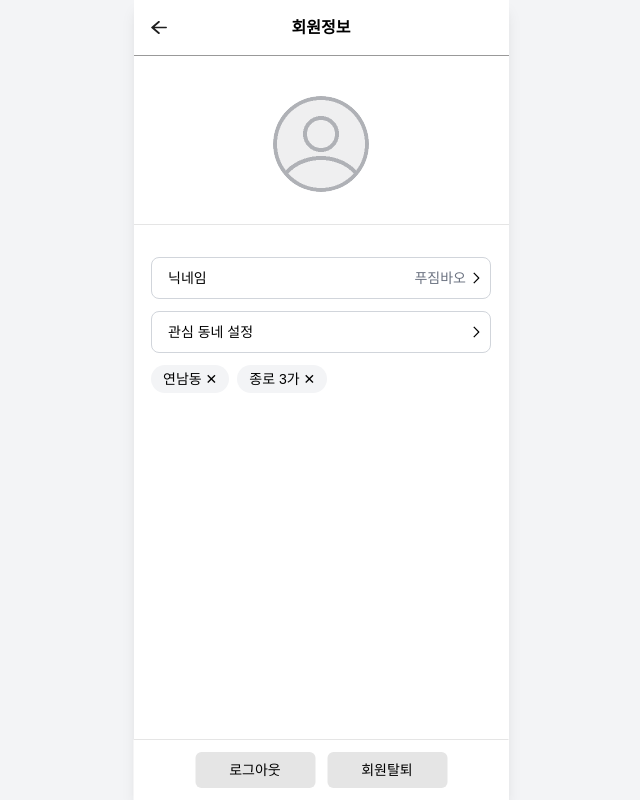
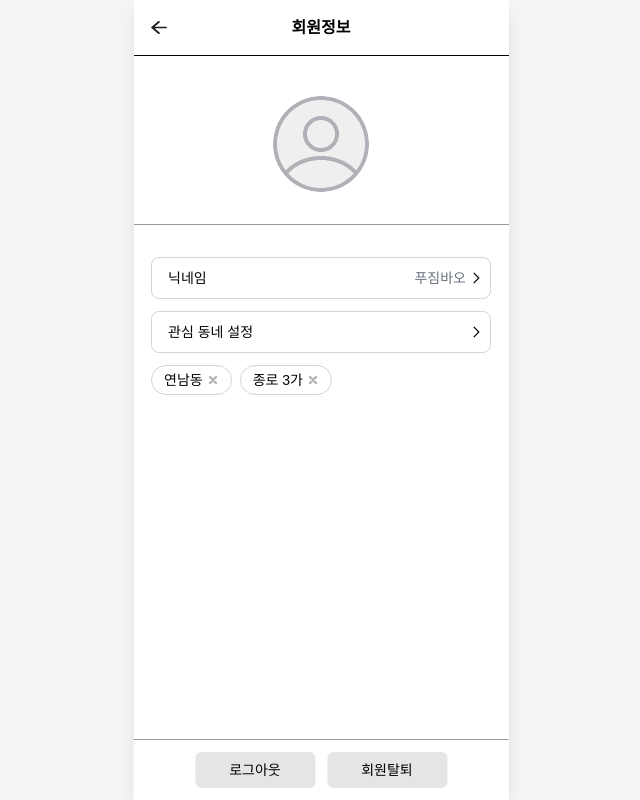
Before and after one commit to dongnae-bangnae/FE, a React (Vite) app: page /mypage/profile in a window 1280 px wide. Shown: the whole page, without its empty margins (319-959 px from the left). Built offline with nearby package versions, Linux system fonts and the light colour scheme.

Commit message:
💄 Design: UI 세부 조정

```diff
--- a/src/components/common/BottomTabBar.tsx
+++ b/src/components/common/BottomTabBar.tsx
@@ -29,7 +29,7 @@ const BottomTabBar = () => {
             onClick={() => navigate(tab.path)}
             className="flex flex-1 flex-col items-center justify-center"
           >
-            <img src={tab.icon} alt={tab.label} className="w-[30px] h-[30px]" />
+            <img src={tab.icon} alt={tab.label} className="w-[26px] h-[26px]" />
           </button>
         ))}
       </div>
--- a/src/components/common/Header.tsx
+++ b/src/components/common/Header.tsx
@@ -27,7 +27,7 @@ const Header = ({
   return (
     <div
       className={`w-full h-[56px] flex items-center ${bgColor} ${
-        underline ? "border-b border-[#999999]" : ""
+        underline ? "border-b border-[#000]" : ""
       }`}
     >
       {/* 왼쪽 */}
--- a/src/pages/MyPage.tsx
+++ b/src/pages/MyPage.tsx
@@ -35,7 +35,7 @@ function MyPage() {
       <div style={{ height: "16px" }} />
 
       {/* 상단바 (알림 + 설정 아이콘 그룹) */}
-      <div className="w-full flex justify-end items-center mt-2 mb-4 pr-2">
+      <div className="w-full flex justify-end items-center mt-1 mb-4">
         <div className="flex items-center" style={{ gap: "9px" }}>
           <img
             src={RingIcon}
@@ -62,13 +62,13 @@ function MyPage() {
         <img
           src={DefaultProfile}
           alt="프로필"
-          className="w-24 h-24 rounded-full mb-2"
+          className="w-20 h-20d rounded-full mb-3"
         />
-        <p className="text-lg font-semibold">@기영이</p>
+        <p className="text-md font-semibold">@기영이</p>
       </div>
 
       {/* 탭 버튼 */}
-      <div className="flex justify-center mt-4">
+      <div className="flex justify-center mt-6">
         <button
           onClick={() => setSelectedTab("saved")}
           className={`w-[90px] h-9 rounded-lg text-sm font-medium
@@ -98,8 +98,8 @@ function MyPage() {
         </button>
       </div>
 
-      {/* 구분선 */}
-      <div className="w-full mt-4 border-b border-[#E5E5E5]" />
+      {/* 구분선 E5E5E5 */}
+      <div className="w-full mt-4 border-b border-[#999]" />
 
       {/* 저장 탭 */}
       {selectedTab === "saved" && (
--- a/src/pages/MyProfilePage.tsx
+++ b/src/pages/MyProfilePage.tsx
@@ -3,6 +3,7 @@ import { useNavigate } from "react-router-dom";
 
 import DefaultProfile from "../assets/icon-defaultProfile.svg";
 import NextIcon from "../assets/icon-next.svg";
+import XIcon from "../assets/icon-x.svg";
 import ConfirmModal from "../components/common/ConfirmModal";
 import Header from "../components/common/Header";
 
@@ -11,6 +12,7 @@ function MyProfilePage() {
   const [profileUrl, setProfileUrl] = useState<string>("");
   const [showLogoutModal, setShowLogoutModal] = useState(false);
   const [showDeleteAccountModal, setShowDeleteAccountModal] = useState(false);
+  const [areas, setAreas] = useState<string[]>(["연남동", "종로 3가"]);
 
   const handleProfileChange = (e: ChangeEvent<HTMLInputElement>) => {
     const file = e.target.files?.[0];
@@ -41,6 +43,10 @@ function MyProfilePage() {
     navigate("/login", { replace: true });
   };
 
+  const handleRemoveArea = (area: string) => {
+    setAreas((prev) => prev.filter((item) => item !== area));
+  };
+
   return (
     <>
       <Header title="회원정보" underline={true} />
@@ -65,7 +71,7 @@ function MyProfilePage() {
           />
 
           {/* 구분선 */}
-          <div className="w-full mt-4 mb-8 border-b border-[#E5E5E5]" />
+          <div className="w-full mt-4 mb-8 border-b border-[#999]" />
 
           {/* 닉네임 */}
           <div className="w-[340px] flex justify-between items-center py-2.5 border border-[#D1D5DB] rounded-lg text-sm font-medium mb-3">
@@ -88,17 +94,25 @@ function MyProfilePage() {
 
           {/* 관심 동네 태그 */}
           <div className="flex flex-wrap gap-2 mt-3 w-[340px]">
-            <span className="bg-[#F3F4F6] text-sm text-black px-3 py-1 rounded-full">
-              연남동 ✕
-            </span>
-            <span className="bg-[#F3F4F6] text-sm text-black px-3 py-1 rounded-full">
-              종로 3가 ✕
-            </span>
+            {areas.map((area) => (
+              <span
+                key={area}
+                className="flex items-center gap-1 text-sm text-black px-3 py-1 rounded-full border border-gray-300"
+              >
+                {area}
+                <img
+                  src={XIcon}
+                  alt="삭제"
+                  className="w-3 h-3 cursor-pointer"
+                  onClick={() => handleRemoveArea(area)}
+                />
+              </span>
+            ))}
           </div>
         </div>
       </div>
 
-      <div className="fixed bottom-0 left-1/2 -translate-x-1/2 w-[375px] bg-white border-t border-[#E5E5E5] px-4 py-3 flex justify-center gap-3 z-50">
+      <div className="fixed bottom-0 left-1/2 -translate-x-1/2 w-[375px] bg-white border-t border-[#999] px-4 py-3 flex justify-center gap-3 z-50">
         <button
           onClick={() => setShowLogoutModal(true)}
           className="w-[120px] bg-[#E5E5E5] text-black py-2 rounded-md text-sm font-medium cursor-pointer hover:bg-[#FFC064] transition-colors duration-200"
--- a/src/pages/SavedPlaceListPage.tsx
+++ b/src/pages/SavedPlaceListPage.tsx
@@ -37,7 +37,7 @@ function SavedPlaceListPage() {
       </div>
 
       {/* 하단 버튼 */}
-      <div className="fixed bottom-0 left-1/2 -translate-x-1/2 w-[375px] bg-white border-t border-[#E5E5E5] px-4 py-3 flex justify-center gap-3 z-50">
+      <div className="fixed bottom-0 left-1/2 -translate-x-1/2 w-[375px] bg-white border-t border-[#999] px-4 py-3 flex justify-center gap-3 z-50">
         <button
           onClick={() => {
             const selected = places.find((p) => p.id === selectedPlace);
```
Also changed, not shown: src/assets/icon-x.svg (added).
